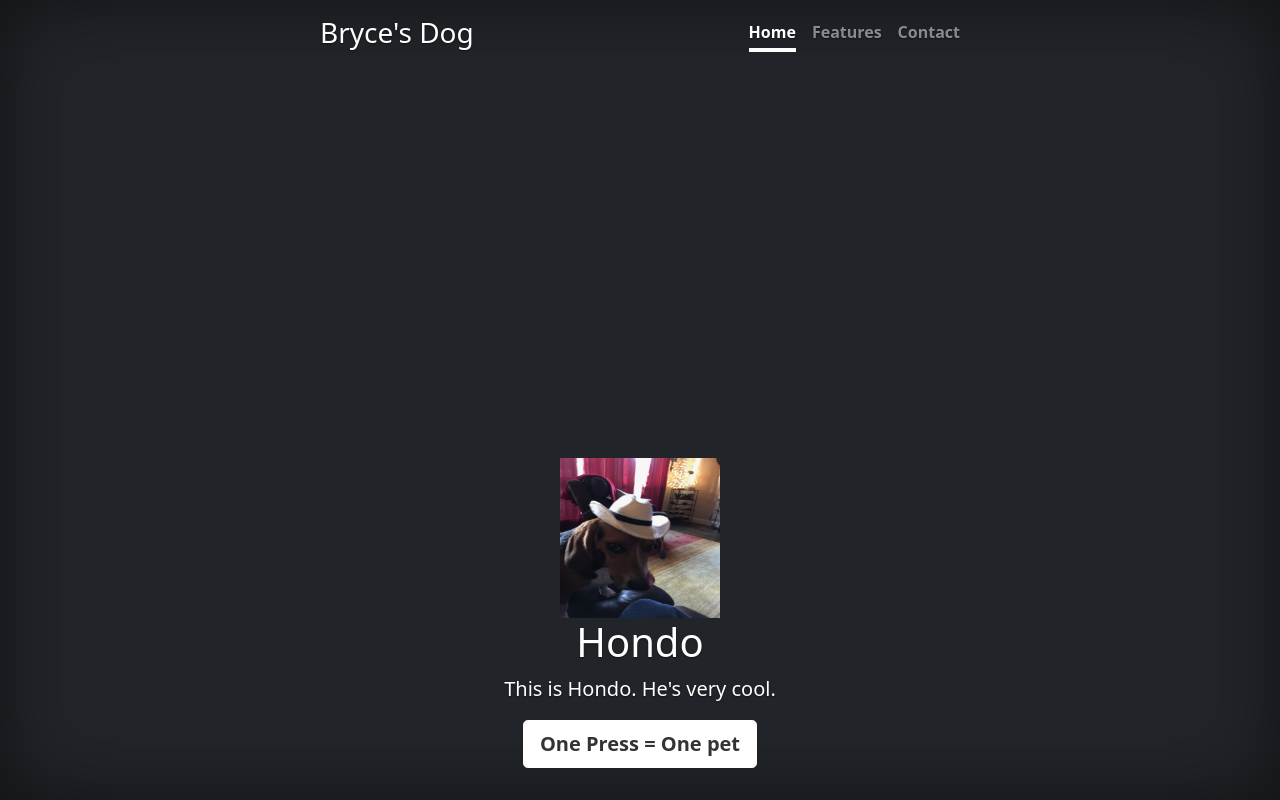
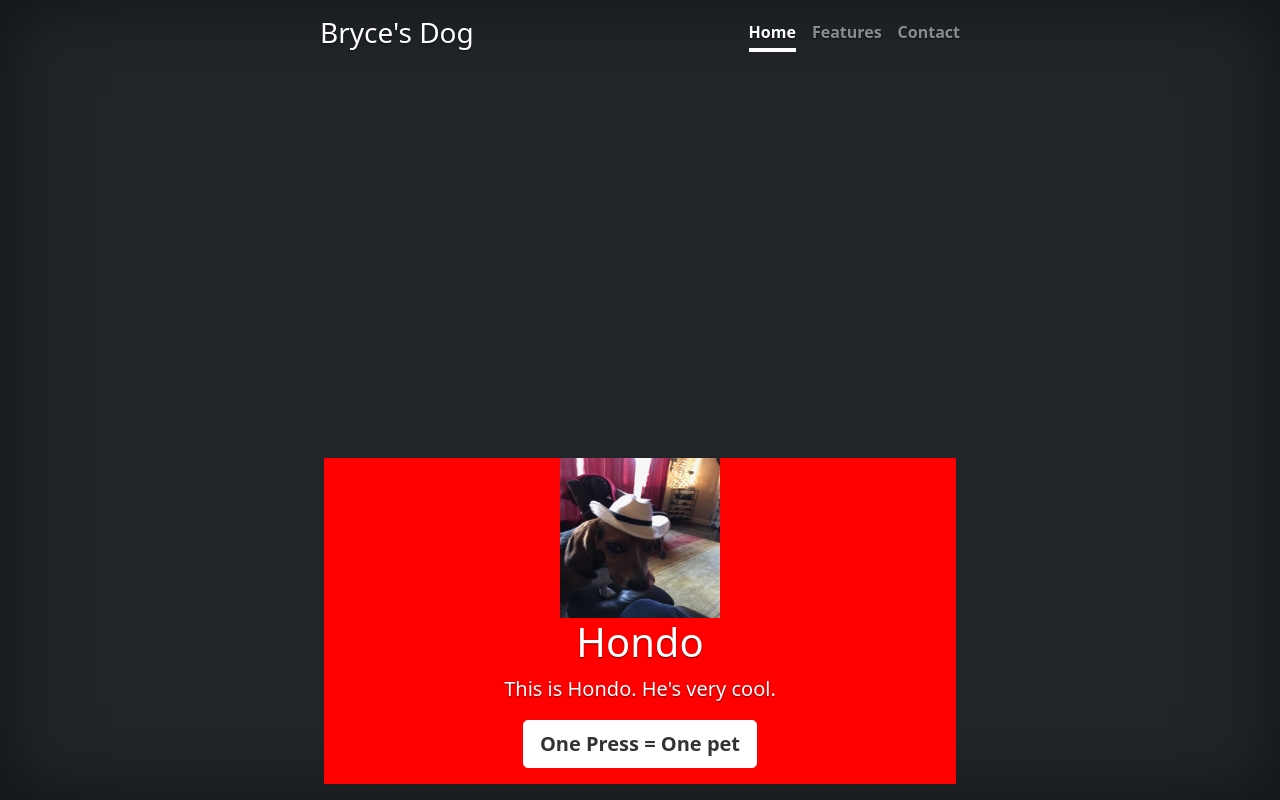
Before and after one commit to BryceCain1/3420-Website, a plain HTML site: page index.html in a window 1280 px wide. Drawn offline with Linux system fonts and the light colour scheme.

Commit message:
Update index.html

```diff
--- a/index.html
+++ b/index.html
@@ -45,13 +45,17 @@
       </nav>
     </div>
   </header>
-   <main class="px-3 text-center" style="top: 0;">
+   <main class="px-3 text-center">
+     <div class="h-100 row align-items-center">
+       <div class="col" style="background:red">
          <img src="huncho.jpeg" class="hondo-img"><img>
          <h1>Hondo</h1>
          <p class="lead">This is Hondo. He's very cool.</p>
          <p class="lead">
          <a href="#" class="btn btn-lg btn-secondary fw-bold border-white bg-white">One Press = One pet</a>
          </p>
+       </div>
+      </div>
     </main>
   </body>
 </html>
```
Lines whose indentation alone changed are shown as unchanged.
